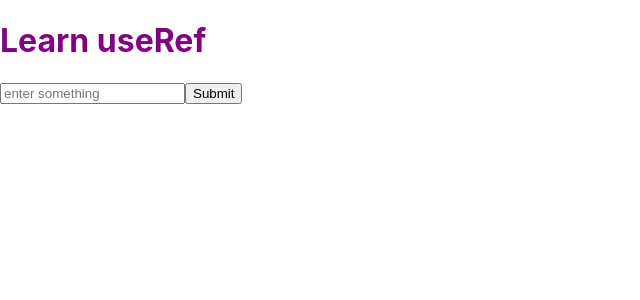
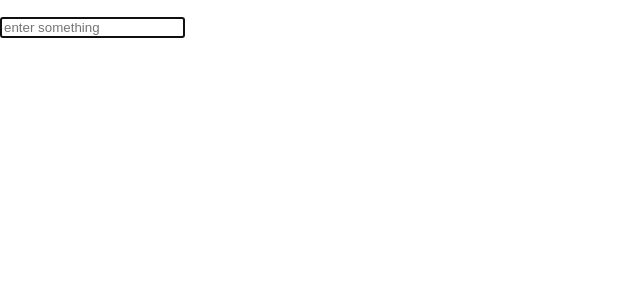
Before and after one commit to faima-ahmed/Hooks, a React (Create React App) app: page / in a window 1280 px wide. Shown: the top 300 px of the page, without its empty margins (0-640 px from the left). Built offline with nearby package versions, Linux system fonts and the light colour scheme.

Commit message:
Commit 1

```diff
--- a/src/App.js
+++ b/src/App.js
@@ -1,10 +1,10 @@
-import UseForm from "./components/UseForm";
+import UseRef from './components/Hooks/useEffect/UseRef';
 
 export default function App() {
   return (
     <div className='App'>
       <div>
-       <UseForm/>
+       <UseRef/>
       </div>
     </div>
   );
--- /dev/null
+++ b/src/components/Hooks/useEffect/UseRef.js
@@ -0,0 +1,20 @@
+import React, { useEffect, useRef } from 'react';
+
+function UseRef(props) {
+const inputRef= useRef(null);
+
+    useEffect(() =>{
+      inputRef.current.focus();
+    }, [])
+
+
+    return (
+        <div>
+           <p>
+            <input ref={inputRef} type='text' placeholder='enter something'/>
+            </p>
+        </div>
+    );
+}
+
+export default UseRef;
```
